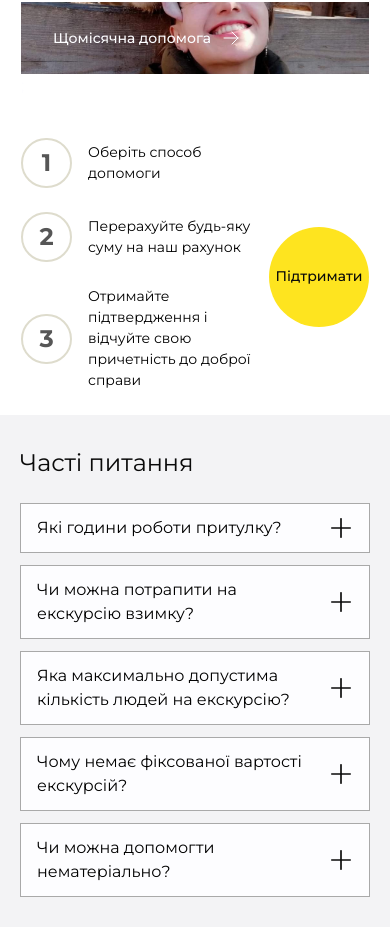
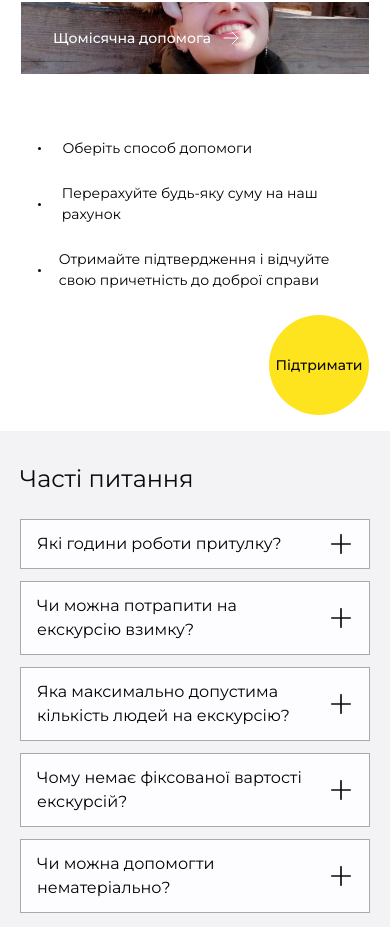
Before and after one commit to baza-trainee/cows-shelter-frontend, a React (Vite) app: page / in a window 390 px wide. Shown: the part 7236-8163 px from the top of the page. Built offline with nearby package versions, Linux system fonts and the light colour scheme.

Commit message:
fix(support): fix mobile view

```diff
--- a/src/components/Support/Support.tsx
+++ b/src/components/Support/Support.tsx
@@ -1,5 +1,6 @@
 import { useEffect, useState } from 'react';
 import { useTranslation } from 'react-i18next';
+import { useWidth } from '@/hooks/useWidth';
 import { cards, steps } from '@/data/support';
 import { useAppDispatch, useAppSelector } from '@/store/hook';
 import { openModal } from '@/store/slices/modalSlice';
@@ -12,6 +13,7 @@ import SupportInfoModal from '../modals/SupportInfoModal';
 const Support = () => {
   const { t } = useTranslation();
   const dispatch = useAppDispatch();
+  const screenWidth = useWidth();
   const [showModal, setShowModal] = useState(false);
   const type = useAppSelector((state) => state.modals.type);
   const isModalOpen = useAppSelector((state) => state.modals.isModalOpen);
@@ -67,25 +69,32 @@ const Support = () => {
           />
           ;
         </div>
-        <div className="relative mt-10 flex w-full ">
+        <div className="relative mt-10 w-full md:flex ">
           <ul className="flex-1">
             {steps.map((step, index) => (
               <li
                 key={index}
-                className="mb-[24px] flex items-center justify-start gap-4"
+                className="mx-auto mb-[24px] flex w-[90%] items-center justify-start gap-4"
               >
-                <div>
-                  <span className="flex h-[50px] w-[51px]  items-center justify-center rounded-full border-2 border-yellowshadow text-[1.5rem] font-bold text-darkgray lg:h-[58px] lg:w-[59px] lg:text-[24px]">
-                    {index + 1}
-                  </span>
+                <div className="w-[0.5rem] md:w-[4rem]">
+                  {screenWidth >= 768 ? (
+                    <div className="">
+                      <span className="flex h-[50px] w-[51px]  items-center justify-center rounded-full border-2 border-yellowshadow text-[1.5rem] font-bold text-darkgray lg:h-[58px] lg:w-[59px] lg:text-[24px]">
+                        {index + 1}
+                      </span>
+                    </div>
+                  ) : (
+                    <div className="h-[3px] w-[3px] rounded-full bg-black"></div>
+                  )}
                 </div>
-                <p className=" text-[14px] lg:text-[22px]">
+
+                <p className="text-[14px] lg:text-[22px]">
                   {t(`support:${step}`)}
                 </p>
               </li>
             ))}
           </ul>
-          <div className="flex items-center justify-center">
+          <div className="flex items-center justify-end pb-4 md:justify-center">
             <button
               onClick={openDonateModal}
               className="flex h-[100px] w-[100px] items-center justify-center rounded-full bg-accent  p-2 text-sm font-medium leading-[121%] text-black transition-all duration-300 hover:scale-105 focus:bg-lemon active:bg-darkyellow md:relative md:bottom-0 md:h-[130px] md:w-[130px] md:text-lg"
```
